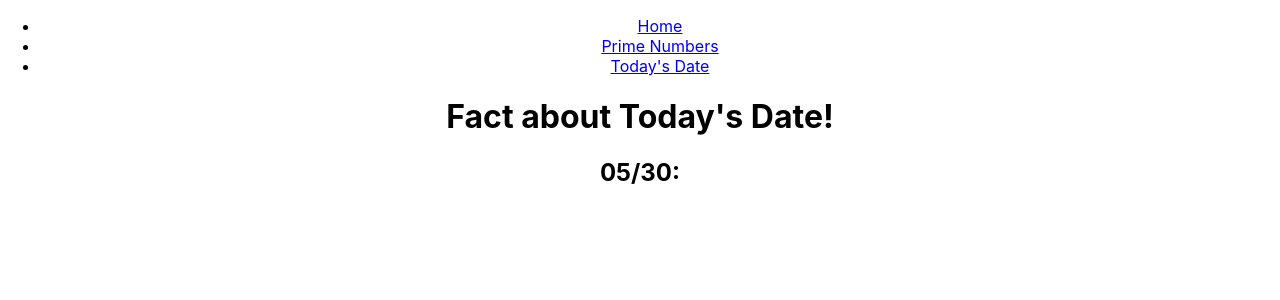
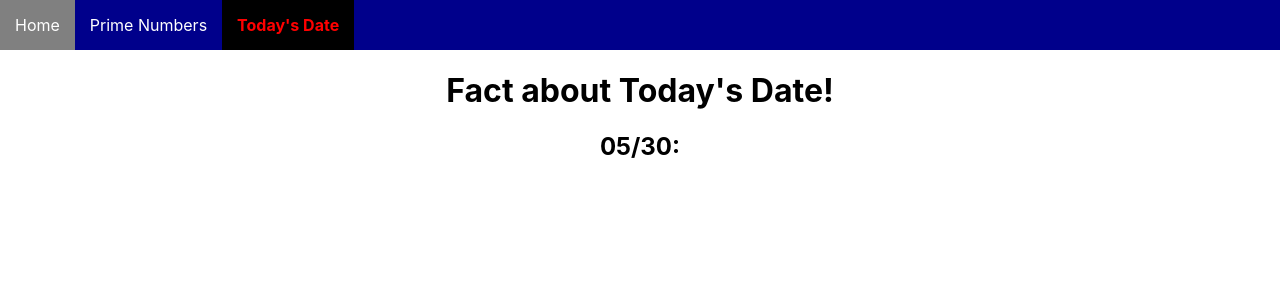
Before and after one commit to geon12/numbers-app, a React (Create React App) app: page /todays-date in a window 1280 px wide. Shown: the top 300 px of the page. Built offline with nearby package versions, Linux system fonts and the light colour scheme; no server answers.

Commit message:
Style NavBar

```diff
--- /dev/null
+++ b/src/components/NavBar.css
@@ -0,0 +1,25 @@
+ul {
+    background-color: darkblue;
+    list-style-type: none;
+    margin: 0;
+    padding: 0;
+    overflow: hidden;
+
+  }
+
+  li {
+    float: left;
+  }
+
+  li a {
+    display: block;
+    padding: 15px 15px;
+    color: white;
+    text-align: center;
+    text-decoration: none;
+  }
+
+
+  li a:hover {
+    background-color: grey
+  }
--- a/src/components/NavBar.js
+++ b/src/components/NavBar.js
@@ -1,17 +1,24 @@
-import {Link} from 'react-router-dom'
+import {NavLink} from 'react-router-dom'
+import './NavBar.css'
 
 function NavBar() {
+    const activeStyle={
+        fontWeight: "bold",
+        color: "red",
+        backgroundColor: "black"
+      }
+
     return (
         <nav>
             <ul>
                 <li>
-                    <Link to='/'>Home</Link>
+                    <NavLink exact to='/' activeStyle={activeStyle}>Home</NavLink>
                 </li>
                 <li>
-                    <Link to='/prime-numbers'>Prime Numbers</Link>
+                    <NavLink exact to='/prime-numbers' activeStyle={activeStyle}>Prime Numbers</NavLink>
                 </li>
                 <li>
-                    <Link to='/todays-date'>Today's Date</Link>
+                    <NavLink exact to='/todays-date' activeStyle={activeStyle}>Today's Date</NavLink>
                 </li>
 
             </ul>
```
